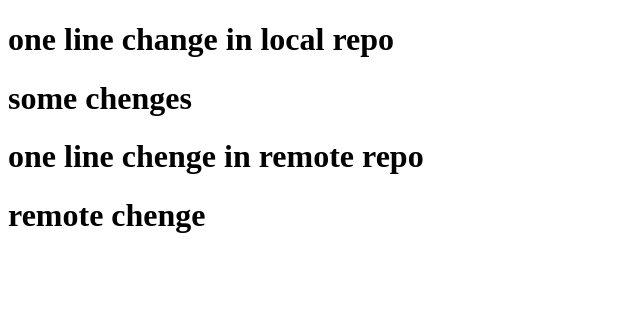
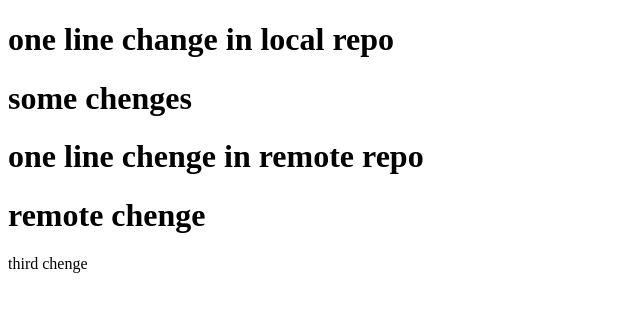
Before and after one commit to chaurasiyaharish/work-in-group-in-github, a plain HTML site: page index.html in a window 1280 px wide. Shown: the whole page, without its empty margins (0-640 px from the left). Drawn offline with Linux system fonts and the light colour scheme.

Commit message:
Update index.html

```diff
--- a/index.html
+++ b/index.html
@@ -10,5 +10,6 @@
     <h1>some chenges</h1>
     <h1>one line chenge in remote repo</h1>
     <h1>remote chenge</h1>
+    third chenge
 </body>
 </html>
```
